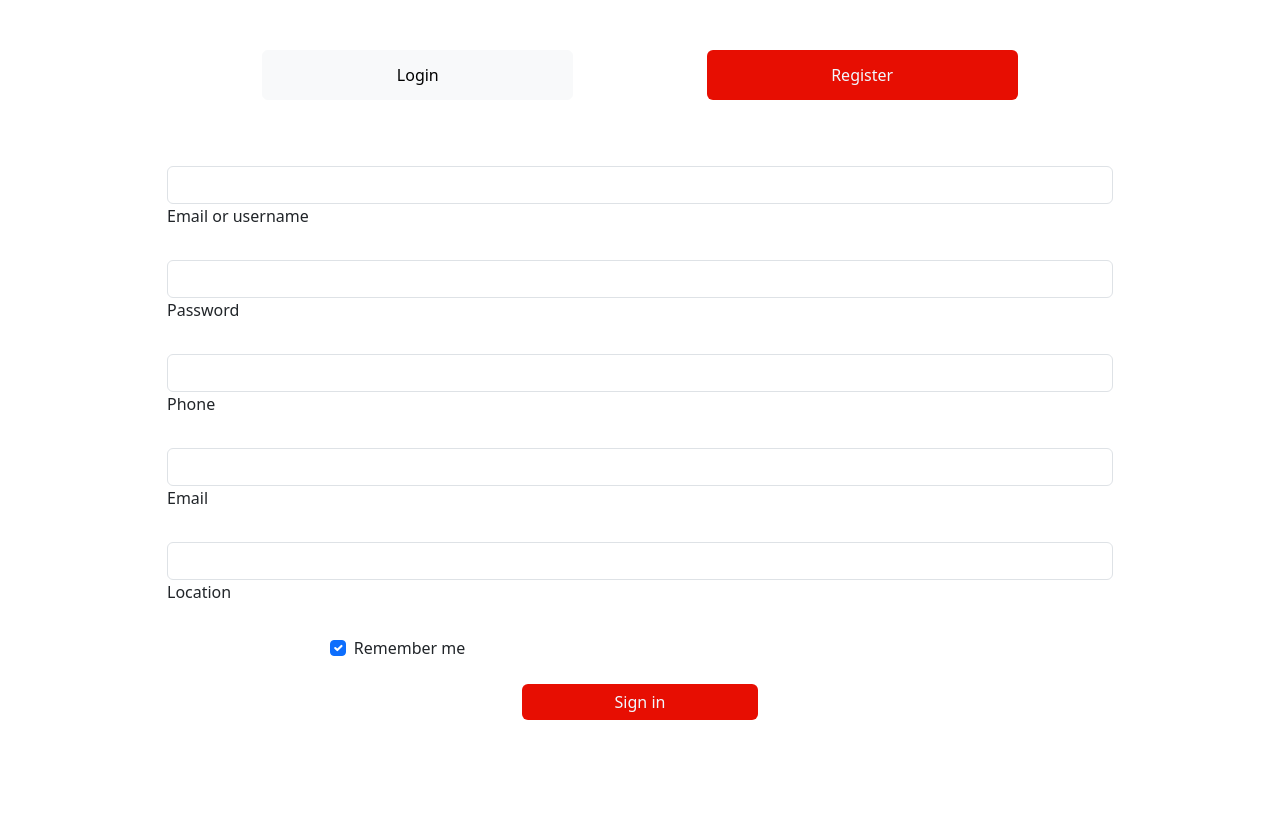
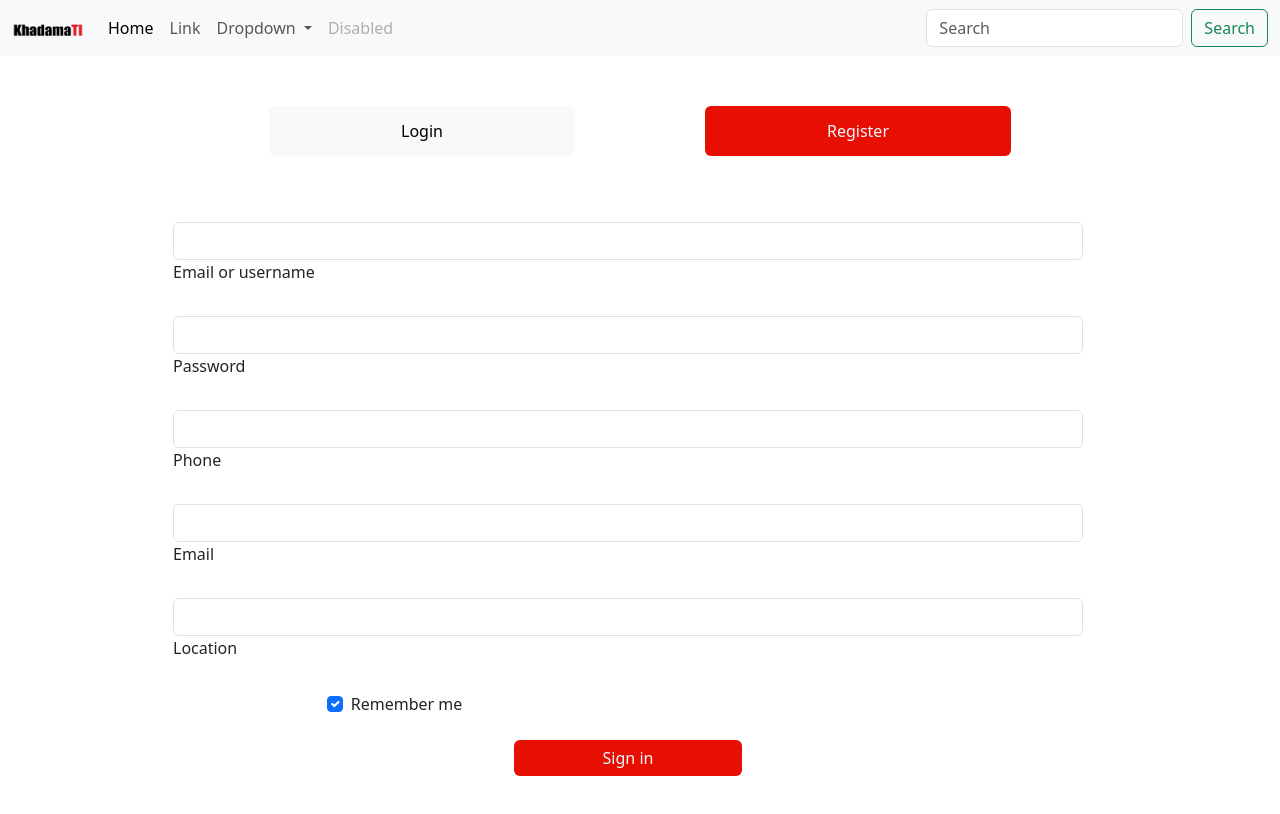
Before and after one commit to M-Eldah/SimpleLoginAngularAndAsp, an Angular app: page /Login/Register in a window 1280 px wide. Shown: the top 814 px of the page. Built offline with nearby package versions, Linux system fonts and the light colour scheme; no server answers.

Commit message:
Add Navbar and fixed someStyle issues

```diff
--- a/src/app/app.module.ts
+++ b/src/app/app.module.ts
@@ -7,7 +7,7 @@
 
 @NgModule({
   declarations: [
-    AppComponent
+    AppComponent,
   ],
   imports: [
     BrowserModule,
--- a/src/app/login/login-routing.module.ts
+++ b/src/app/login/login-routing.module.ts
@@ -5,7 +5,7 @@
 
 const routes: Routes = [
   {
-    path:"Login",
+    path:"",
     component: LoginComponent
   },
   {
--- a/src/app/login/login.module.ts
+++ b/src/app/login/login.module.ts
@@ -5,12 +5,14 @@
 import { LoginComponent } from './login/login.component';
 import { RegisterComponent } from './register/register.component';
 import { ReactiveFormsModule } from '@angular/forms';
+import { NavbarComponent } from '../navbar/navbar.component';
 
 
 @NgModule({
   declarations: [
     LoginComponent,
-    RegisterComponent
+    RegisterComponent,
+    NavbarComponent
   ],
   imports: [
     CommonModule,
--- a/src/app/login/login/login.component.html
+++ b/src/app/login/login/login.component.html
@@ -1,8 +1,9 @@
+<app-navbar></app-navbar>
 <!-- Pills navs -->
-<div class="row d-flex justify-content-center">
+<div class="row d-flex justify-content-center" style="margin: 0px;">
     <div class="d-flex justify-content-around" style="margin-top: 50px; margin-bottom: 50px; width: 70%;">
       <button type="button" class="btn btn-primary LoginButton MainButton">
-      <a class="nav-link active" id="tab-login" data-mdb-toggle="pill" [routerLink]="['/Login/Login']" role="tab"
+      <a class="nav-link active" id="tab-login" data-mdb-toggle="pill" [routerLink]="['/Login']" role="tab"
       aria-controls="pills-login" aria-selected="true">Login</a>
       </button>
 
@@ -11,15 +12,14 @@
         aria-controls="pills-login" aria-selected="true">Register</a>
       </button>
     </div>
-  </div>
+</div>
 
 
   <!-- Pills navs -->
 
   <!-- Pills content -->
-  <div class="tab-content">
-    <div class="tab-pane fade show active" id="pills-login" role="tabpanel" aria-labelledby="tab-login">
-      <form class="row d-flex justify-content-center" [formGroup]="Loginform">
+  <div class="row d-flex" style="margin: 0px;">
+    <form class="row d-flex justify-content-center w-100" [formGroup]="Loginform">
           <div class="w-75 p-3 ">
               <!-- Email input -->
               <div class="form-outline mb-4">
@@ -52,5 +52,4 @@
         <!-- Submit button -->
       </form>
     </div>
-  </div>
   <!-- Pills content -->
--- a/src/app/login/register/register.component.html
+++ b/src/app/login/register/register.component.html
@@ -1,8 +1,9 @@
+<app-navbar></app-navbar>
 <!-- Pills navs -->
-<div class="row d-flex justify-content-center">
+<div class="row d-flex justify-content-center" style="margin: 0px;">
     <div class="d-flex justify-content-around" style="margin-top: 50px; margin-bottom: 50px; width: 70%;">
       <button type="button" class="btn btn-light LoginButton ">
-      <a class="nav-link active" id="tab-login" data-mdb-toggle="pill" [routerLink]="['/Login/Login']" role="tab"
+      <a class="nav-link active" id="tab-login" data-mdb-toggle="pill" [routerLink]="['/Login']" role="tab"
       aria-controls="pills-login" aria-selected="true">Login</a>
       </button>
 
@@ -17,9 +18,8 @@
   <!-- Pills navs -->
 
   <!-- Pills content -->
-  <div class="tab-content">
-    <div class="tab-pane fade show active" id="pills-login" role="tabpanel" aria-labelledby="tab-login">
-      <form class="row d-flex justify-content-center" [formGroup]="Registerform">
+    <div class="row d-flex" style="margin: 0px;">
+      <form class="row d-flex justify-content-center w-100" [formGroup]="Registerform">
           <div class="w-75 p-3 ">
               <!-- Email input -->
               <div class="form-outline mb-4">
@@ -63,5 +63,4 @@
         <!-- Submit button -->
       </form>
     </div>
-  </div>
   <!-- Pills content -->
--- /dev/null
+++ b/src/app/navbar/navbar.component.html
@@ -0,0 +1,38 @@
+<nav class="navbar navbar-expand-lg bg-body-tertiary">
+    <div class="container-fluid">
+        <a class="navbar-brand" href="#">
+            <img src="assets/Khadamti.png" alt="Khadamti" width="72" height="24">
+        </a>
+      <button class="navbar-toggler" type="button" data-bs-toggle="collapse" data-bs-target="#navbarSupportedContent" aria-controls="navbarSupportedContent" aria-expanded="false" aria-label="Toggle navigation">
+        <span class="navbar-toggler-icon"></span>
+      </button>
+      <div class="collapse navbar-collapse" id="navbarSupportedContent">
+        <ul class="navbar-nav me-auto mb-2 mb-lg-0">
+          <li class="nav-item">
+            <a class="nav-link active" aria-current="page" href="#">Home</a>
+          </li>
+          <li class="nav-item">
+            <a class="nav-link" href="#">Link</a>
+          </li>
+          <li class="nav-item dropdown">
+            <a class="nav-link dropdown-toggle" href="#" role="button" data-bs-toggle="dropdown" aria-expanded="false">
+              Dropdown
+            </a>
+            <ul class="dropdown-menu">
+              <li><a class="dropdown-item" href="#">Action</a></li>
+              <li><a class="dropdown-item" href="#">Another action</a></li>
+              <li><hr class="dropdown-divider"></li>
+              <li><a class="dropdown-item" href="#">Something else here</a></li>
+            </ul>
+          </li>
+          <li class="nav-item">
+            <a class="nav-link disabled" aria-disabled="true">Disabled</a>
+          </li>
+        </ul>
+        <form class="d-flex" role="search">
+          <input class="form-control me-2" type="search" placeholder="Search" aria-label="Search">
+          <button class="btn btn-outline-success" type="submit">Search</button>
+        </form>
+      </div>
+    </div>
+  </nav>
```
Also changed, not shown: src/app/navbar/navbar.component.ts (added, +10 -0 lines), src/app/navbar/navbar.component.css (added), src/assets/Khadamti.png (added), 1 other file (tests, documents, lock files or other folders).
